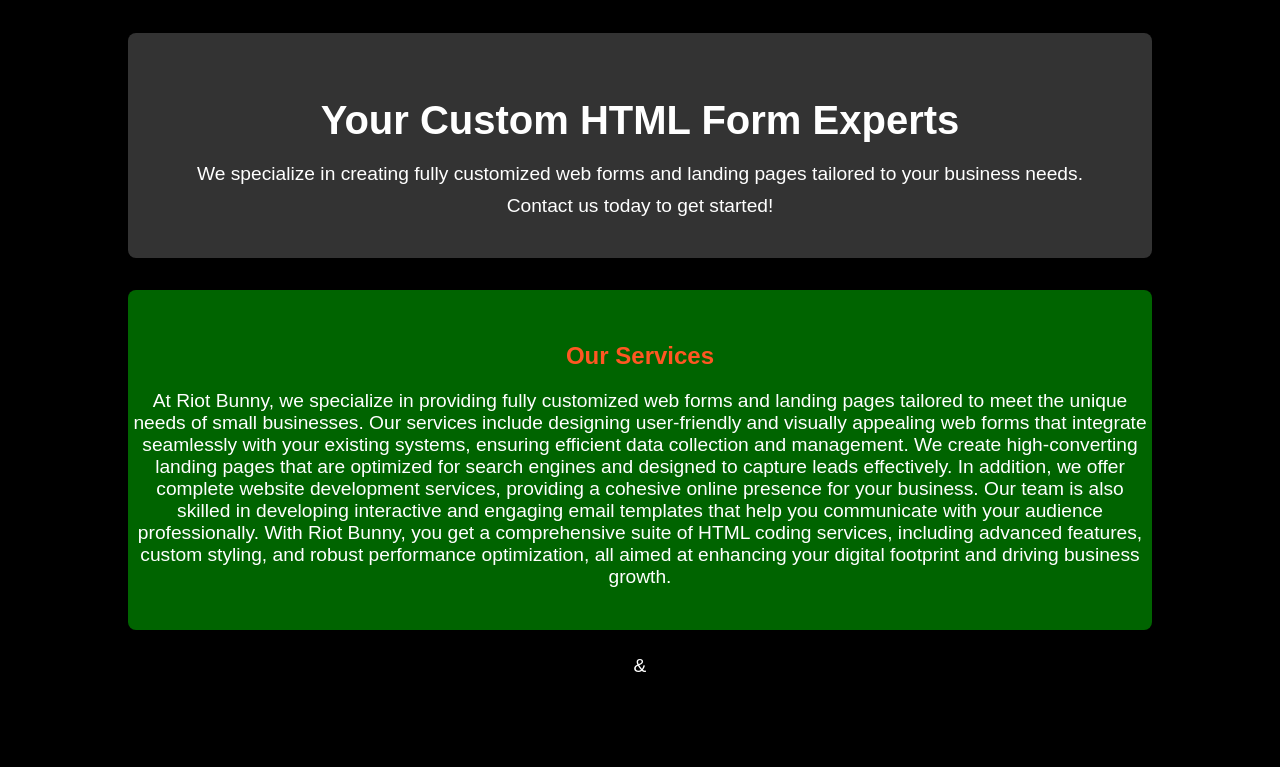
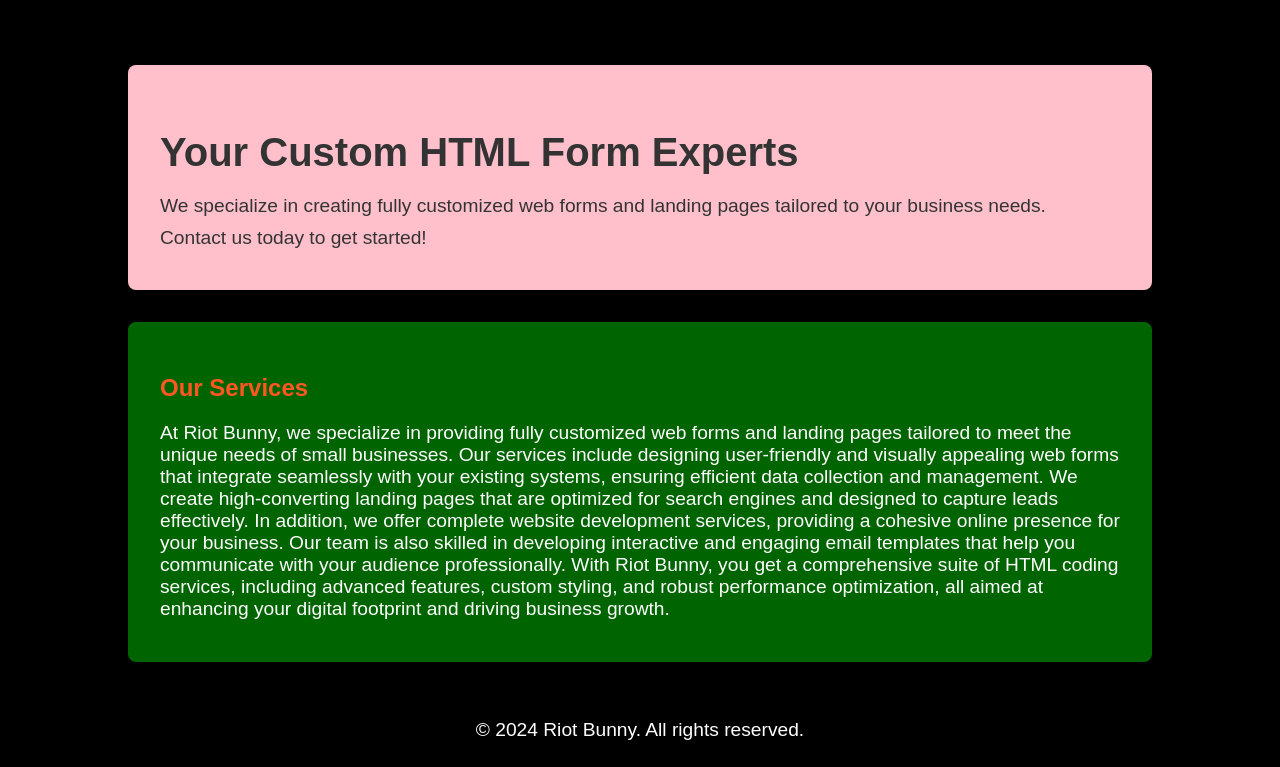
Before and after one commit to riotbunny/lawncare.index, a plain HTML site: page index.html in a window 1280 px wide. Shown: the part 91-858 px from the top of the page. Before the commit the page ends 800 px from the top, so only its background shows below. Drawn offline with Linux system fonts and the light colour scheme.

Commit message:
Update index.html

```diff
--- a/index.html
+++ b/index.html
@@ -30,24 +30,27 @@
             margin: 0 auto;
         }
         .hero {
-            background-color: #333; /* Darker background for the hero section */
-            padding: 2em 0;
+            background-color: #ffc0cb; /* Soft pink background */
+            padding: 2em;
+            border-radius: 8px;
+            box-shadow: 0 2px 4px rgba(0, 0, 0, 0.1);
+            color: #333; /* Dark text color for contrast */
+            margin: 2em 0;
+            text-align: left;
+        }
+        .services {
+            background-color: #006400; /* Dark green background for services section */
+            padding: 2em;
             border-radius: 8px;
             box-shadow: 0 2px 4px rgba(0, 0, 0, 0.1);
             color: #fff; /* White text color */
-        }
-        .services {
-            background-color: #006400; /* Dark green background for services section */
-            padding: 2em 0;
-            border-radius: 8px;
-            box-shadow: 0 2px 4px rgba(0, 0, 0, 0.1);
-            color: #fff; /* White text color */
-            margin-top: 2em;
+            margin: 2em 0;
+            text-align: left;
         }
         .services h2 {
             color: #ff5722; /* Orange color for section header */
         }
-        .services p {
+        .services p, .hero p {
             font-size: 1.2em;
             margin: 0.5em 0;
         }
@@ -83,4 +86,7 @@
         </section>
     </div>
     <footer>
-        <p>&
+        <p>&copy; 2024 Riot Bunny. All rights reserved.</p>
+    </footer>
+</body>
+</html>
```
